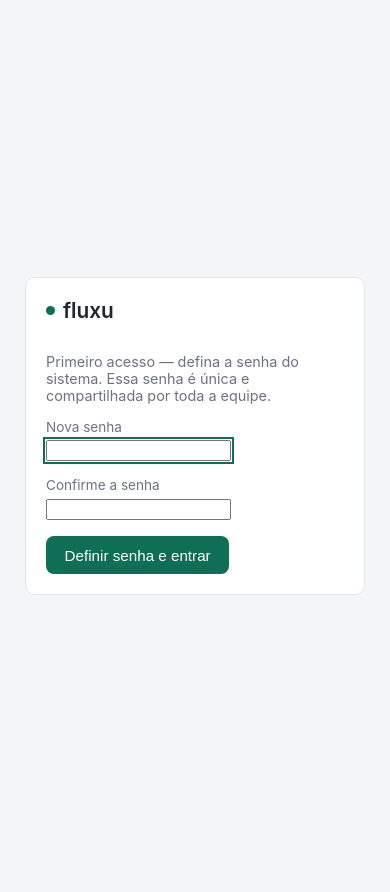
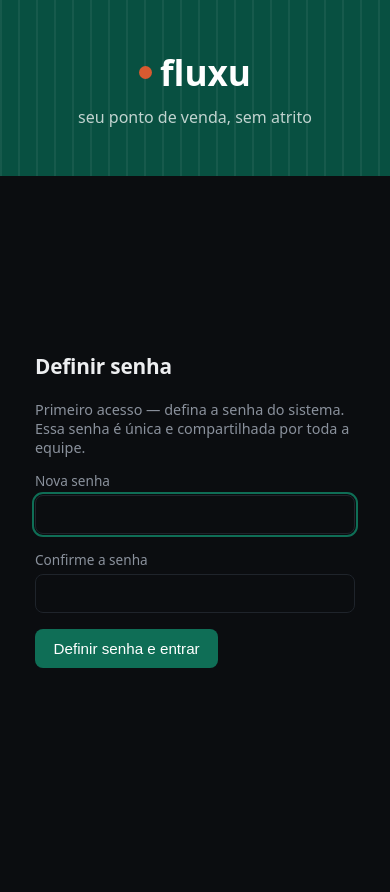
Before and after one commit to xandzin/fluxu, a Flask app: page /login in a window 390 px wide. After the commit the page ends 668 px from the top, so only its background shows below. Run offline with Flask 3, Linux system fonts and the light colour scheme; data that the repository does not hold is empty.

Commit message:
Redesign visual: tema escuro tipo caixa registradora, tela de login dividida e cartao-cupom na venda

```diff
--- a/static/style.css
+++ b/static/style.css
@@ -1,23 +1,25 @@
 :root {
-    --bg: #f4f5f7;
-    --card: #ffffff;
-    --texto: #1f2430;
-    --muted: #6b7280;
-    --borda: #e2e5ea;
+    --bg: #0B0D10;
+    --card: #14171C;
+    --card-borda: #1F242B;
     --primaria: #0F6E56;
     --primaria-escura: #085041;
     --acento: #D85A30;
     --acento-escura: #B84424;
+    --texto: #EDEEF0;
+    --muted: #8A919C;
     --erro: #dc2626;
-    --aviso-bg: #FAEEDA;
-    --aviso-texto: #854F0B;
+    --aviso-bg: #3B2A0C;
+    --aviso-texto: #FBBF24;
+    --linha-corte: repeating-linear-gradient(90deg, #2A3037 0 6px, transparent 6px 12px);
+    --fonte-mono: ui-monospace, "SF Mono", "Cascadia Code", monospace;
 }
 
 * { box-sizing: border-box; }
 
 body {
     margin: 0;
-    font-family: -apple-system, "Segoe UI", Roboto, Arial, sans-serif;
+    font-family: system-ui, -apple-system, "Segoe UI", Roboto, Arial, sans-serif;
     background: var(--bg);
     color: var(--texto);
 }
@@ -41,7 +43,7 @@ body {
     width: 9px;
     height: 9px;
     border-radius: 50%;
-    background: var(--primaria);
+    background: var(--acento);
     display: inline-block;
 }
 
@@ -66,40 +68,76 @@ body {
 
 .topo nav a:hover { color: var(--primaria); }
 
+/* Login — tela dividida: marca de um lado, formulario do outro */
 .tela-login {
     min-height: 100vh;
     display: flex;
+}
+
+.login-lado-marca {
+    flex: 0 0 58%;
+    display: flex;
     align-items: center;
     justify-content: center;
-    padding: 1rem;
+    padding: 2.5rem;
+    background-color: var(--primaria-escura);
+    background-image: repeating-linear-gradient(90deg, rgba(255, 255, 255, 0.06) 0 2px, transparent 2px 18px);
+}
+
+.login-marca-conteudo .marca {
+    font-size: 2.2rem;
+    font-weight: 600;
+    color: white;
+}
+.login-marca-conteudo .marca-ponto { width: 13px; height: 13px; }
+.login-marca-conteudo .marca-tagline {
+    display: block;
+    margin-top: 0.6rem;
+    font-size: 1rem;
+    color: rgba(255, 255, 255, 0.75);
+}
+
+.login-lado-form {
+    flex: 1;
+    display: flex;
+    align-items: center;
+    justify-content: center;
+    padding: 2.5rem 1.5rem;
+    background: var(--bg);
 }
 
 .login-card {
     width: 100%;
-    max-width: 340px;
+    max-width: 320px;
 }
 
 .login-card h1 {
     font-size: 1.3rem;
-    margin: 0 0 1rem;
-    text-align: center;
+    margin: 0 0 1.25rem;
+    text-align: left;
+}
+
+@media (max-width: 760px) {
+    .tela-login { flex-direction: column; }
+    .login-lado-marca { flex: 0 0 auto; padding: 3rem 1.5rem; }
+    .login-marca-conteudo { text-align: center; }
 }
 
 main {
-    max-width: 720px;
-    margin: 1.5rem auto;
-    padding: 0 1rem 3rem;
+    max-width: 960px;
+    margin: 2rem auto;
+    padding: 0 1.5rem 3rem;
 }
 
-h1 { font-size: 1.4rem; margin-bottom: 1rem; }
+h1 { font-size: 1.6rem; font-weight: 700; letter-spacing: -0.01em; margin: 0 0 1.5rem; }
 h2 { font-size: 1.05rem; margin: 0 0 0.5rem; }
 
 .card {
     background: var(--card);
-    border: 1px solid var(--borda);
+    border: 1px solid var(--card-borda);
     border-radius: 10px;
-    padding: 1.25rem;
-    margin-bottom: 1.25rem;
+    padding: 1.5rem;
+    margin-bottom: 1.5rem;
 }
 
 label {
@@ -109,10 +147,10 @@ label {
     margin-bottom: 0.3rem;
 }
 
-input[type="text"], input[type="number"], select {
+input[type="text"], input[type="number"], input[type="password"], select {
     width: 100%;
     padding: 0.6rem 0.7rem;
-    border: 1px solid var(--borda);
+    border: 1px solid var(--card-borda);
     border-radius: 8px;
     font-size: 1rem;
     background: var(--bg);
--- a/static/venda.js
+++ b/static/venda.js
@@ -155,9 +155,9 @@
         const tr = document.createElement("tr");
         tr.innerHTML = `
             <td>${escapeHtml(item.descricao)}</td>
-            <td>${item.quantidade}</td>
-            <td>${formatarReal(item.preco)}</td>
-            <td>${formatarReal(item.valor_total)}</td>
+            <td class="mono">${item.quantidade}</td>
+            <td class="mono">${formatarReal(item.preco)}</td>
+            <td class="mono">${formatarReal(item.valor_total)}</td>
         `;
         tabelaCorpo.appendChild(tr);
         totalAtual += item.valor_total;
--- a/templates/login.html
+++ b/templates/login.html
@@ -7,9 +7,16 @@
     <link rel="stylesheet" href="{{ url_for('static', filename='style.css') }}">
 </head>
 <body>
-    <main class="tela-login">
-        <form class="card login-card" method="post">
-            <h1 class="marca"><span class="marca-ponto"></span>fluxu</h1>
+    <div class="tela-login">
+        <div class="login-lado-marca">
+            <div class="login-marca-conteudo">
+                <span class="marca"><span class="marca-ponto"></span>fluxu</span>
+                <span class="marca-tagline">seu ponto de venda, sem atrito</span>
+            </div>
+        </div>
+        <div class="login-lado-form">
+            <form class="login-card" method="post">
+                <h1>{{ "Definir senha" if primeiro_acesso else "Entrar" }}</h1>
                 {% if primeiro_acesso %}
                 <p class="info">Primeiro acesso — defina a senha do sistema. Essa senha é única e compartilhada por
                     toda a equipe.</p>
@@ -29,6 +36,7 @@
                 {% endif %}
                 <button type="submit" class="primario">{{ "Definir senha e entrar" if primeiro_acesso else "Entrar" }}</button>
             </form>
-    </main>
+        </div>
+    </div>
 </body>
 </html>
```
Also changed, not shown: other parts of static/style.css (+83 -28 lines), templates/venda.html (+10 -5 lines). Lines whose indentation alone changed are shown as unchanged.
